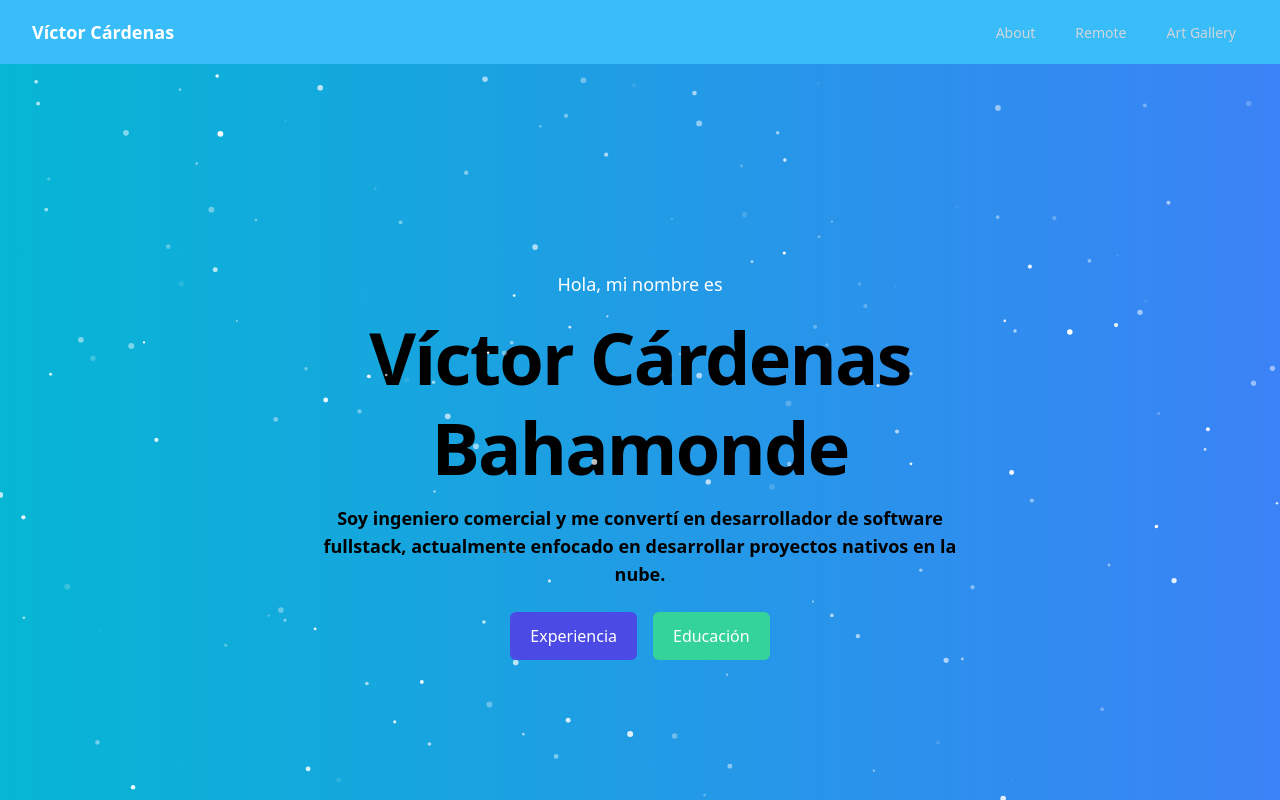
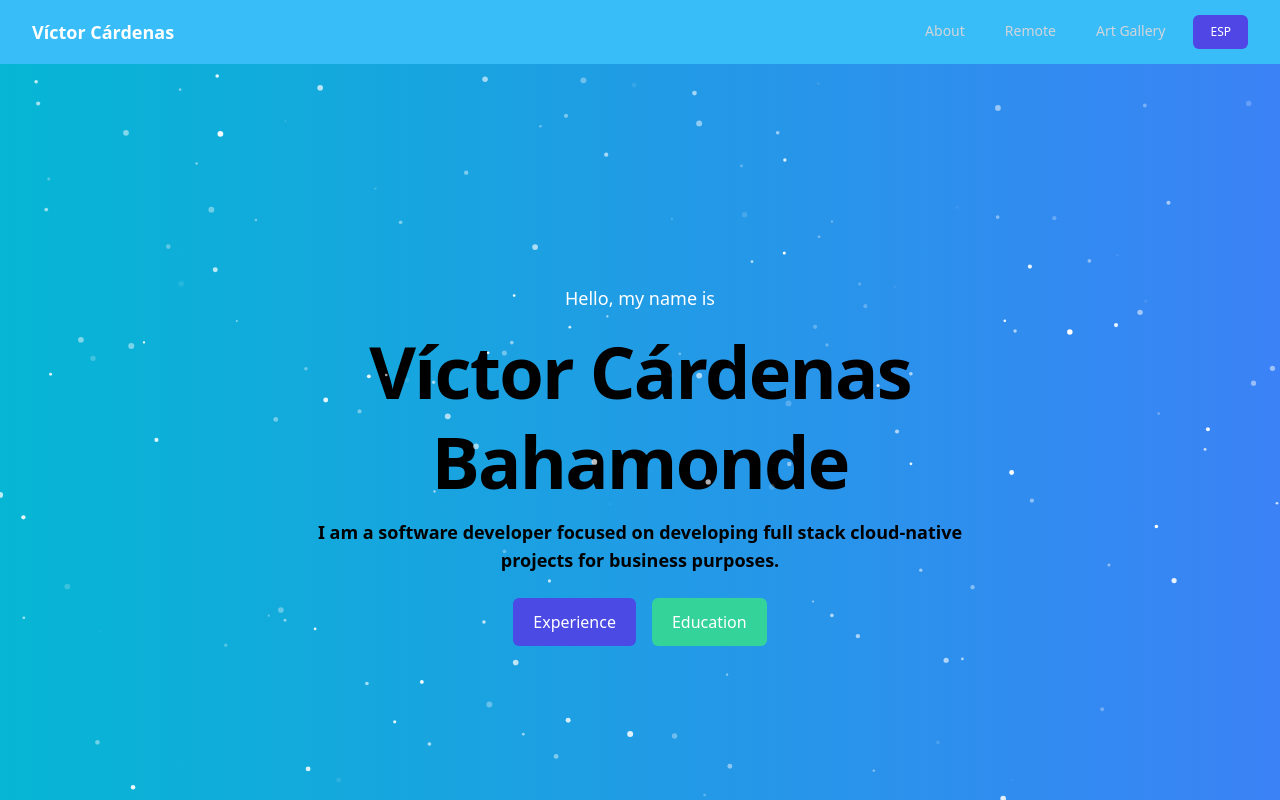
Before and after one commit to vicarb/vicarb.github.io, a Next.js app: page / in a window 1280 px wide. Shown: the top 800 px of the page. Built offline with nearby package versions, Linux system fonts and the light colour scheme.

Commit message:
added context and language functionality

```diff
--- a/components/Experience/Experience.tsx
+++ b/components/Experience/Experience.tsx
@@ -1,7 +1,9 @@
-import React from 'react';
+import React, { useContext } from 'react';
+import { LanguageContext } from '@/context/LanguageContext';
 import Link from 'next/link';
 import { Inter } from 'next/font/google';
 import { Roboto } from 'next/font/google';
+
 
 const inter = Inter({
   subsets: ['latin'],
@@ -19,22 +21,25 @@ const experienceContent = [
     company: "Webcl.",
     url: "https://vicarb.github.io/super-memory",
     date: "Enero 2022 - Presente",
-    description: "Desarrollo y mantenimiento de aplicaciones web y móviles, incluyendo un sitio de comercio electrónico y una aplicación móvil para iOS y Android."
+    descripcion: "Desarrollo y mantenimiento de aplicaciones web y móviles, incluyendo un sitio de comercio electrónico y una aplicación móvil para iOS y Android.",
+    description: "Development and maintenance of web and mobile applications, including an e-commerce site and a mobile application for iOS and Android."
   },
   {
     title: "Desarrollador Front-End",
     url: "https://vicarb.github.io/reusable-comps",
     company: "Webcl",
     date: "Septiembre 2020 - Diciembre 2021",
-    description: "Desarrollo de extensiones de Chrome y aplicaciones web para clientes corporativos."
+    descripcion: "Desarrollo de extensiones de Chrome y aplicaciones web para clientes corporativos.",
+    description: "Development of Chrome extensions and web applications for corporate clients."
   }
 ];
 
 export const Experience = () => {
+  const { english } = useContext(LanguageContext);
   return (
     <div className="py-12 bg-blue-500 opacity-75 rounded-lg">
       <div className="max-w-5xl mx-auto px-4 sm:px-6 lg:px-8">
-        <h1 className={`${roboto.className} text-3xl font-bold text-white mb-4`}>Experiencia</h1>
+        <h1 className={`${roboto.className} text-3xl font-bold text-white mb-4`}>{english ? "Experience" : "Experiencia"}</h1>
 
         <div className="space-y-8">
           {experienceContent.map((item, index) => (
@@ -44,11 +49,11 @@ export const Experience = () => {
                 <p className={`${inter.className} text-gray-400 text-sm`}>{item.date}</p>
               </div>
               <h3 className={`${inter.className} text-gray-400 text-sm mb-2`}>{item.company}</h3>
-              <p className={`${inter.className} text-white leading-6`}>{item.description}</p>
+              <p className={`${inter.className} text-white leading-6`}>{english ? item.description : item.descripcion}</p>
 
               <Link href={item.url}>
                 <h1 className="bg-white text-gray-800 py-2 px-4 rounded-md mt-4 inline-block">
-                  Visit Website
+                  {english ? "Visit Website" : "Visitar sitio web"}
                 </h1>
               </Link>
             </div>
--- a/components/FName/FName.tsx
+++ b/components/FName/FName.tsx
@@ -1,5 +1,6 @@
 
-import React from 'react'
+import React, { useContext} from 'react'
+import { LanguageContext } from '@/context/LanguageContext';
 import { motion } from "framer-motion"
 import { Experience } from '../Experience/Experience';
 
@@ -11,6 +12,8 @@ function scrollToSection(sectionId: string) {
 }
 
 export const FName = () => {
+  const { english } = useContext(LanguageContext);
+  console.log("this is english from fname", english);
 
   function handleLinkClick(event: React.MouseEvent<HTMLAnchorElement>, sectionId: string) {
     event.preventDefault();
@@ -19,17 +22,28 @@ export const FName = () => {
 
   return (
     <section className="py-24 flex items-center min-h-screen justify-center bg-gradient-to-r from-cyan-500 to-blue-500">
-  <motion.div className="mx-auto max-w-[43rem]" initial={{ opacity: 0, scale: 0.5 }}
+    <motion.div
+      className="mx-auto max-w-[43rem]"
+      initial={{ opacity: 0, scale: 0.5 }}
       animate={{ opacity: 1, scale: 1 }}
       transition={{
         duration: 0.8,
         delay: 0.5,
-        ease: [0, 0.71, 0.2, 1.01]
-      }}>
+        ease: [0, 0.71, 0.2, 1.01],
+      }}
+    >
       <div className="text-center">
-    <p className="text-lg font-medium leading-8 text-white">Hola, mi nombre es</p>
-      <h1 className="mt-3 text-[4.5rem] font-bold leading-tight tracking-tight text-black">Víctor Cárdenas Bahamonde</h1>
-      <p className="mt-3 text-lg font-semibold text-black">Soy ingeniero comercial  y me convertí en desarrollador de software fullstack, actualmente enfocado en desarrollar proyectos nativos en la nube.</p>
+        <p className="text-lg font-medium leading-8 text-white">
+          {english ? "Hello, my name is" : "Hola, mi nombre es"}
+        </p>
+        <h1 className="mt-3 text-[4.5rem] font-bold leading-tight tracking-tight text-black">
+          Víctor Cárdenas Bahamonde
+        </h1>
+        <p className="mt-3 text-lg font-semibold text-black">
+          {english
+            ? "I am a software developer focused on developing full stack cloud-native projects for business purposes."
+            : "Soy ingeniero comercial  y me convertí en desarrollador de software fullstack, actualmente enfocado en desarrollar proyectos nativos en la nube."}
+        </p>
       </div>
 
       <div className="mt-6 flex items-center justify-center gap-4">
@@ -37,14 +51,18 @@ export const FName = () => {
           href="#experience-section"
           onClick={(event) => handleLinkClick(event, "experience-section")}
           className="transform rounded-md bg-indigo-600/95 px-5 py-3 font-medium text-white transition-colors hover:bg-indigo-700"
-        >Experiencia
+        >
+          {english ? "Experience" : "Experiencia"}
         </a>
-      <a href="#experience-section" onClick={(event) => handleLinkClick(event, "education-section") }className="bg-emerald-400 transform rounded-md text-white px-5 py-3 font-medium text-slate-900 transition-colors hover:bg-emerald-300">Educación </a>
-
+        <a
+          href="#education-section"
+          onClick={(event) => handleLinkClick(event, "education-section")}
+          className="bg-emerald-400 transform rounded-md text-white px-5 py-3 font-medium text-slate-900 transition-colors hover:bg-emerald-300"
+        >
+          {english ? "Education" : "Educación"}
+        </a>
       </div>
-
     </motion.div>
-
   </section>
   )
 }
--- a/components/Navbar/Navbar.tsx
+++ b/components/Navbar/Navbar.tsx
@@ -1,10 +1,20 @@
 import Link from 'next/link';
+import { useContext } from 'react';
+import { LanguageContext } from '@/context/LanguageContext';
 
 const Navbar = () => {
+  const { english, setEnglish } = useContext(LanguageContext);
+  console.log("this is english", english);
+
+
+  const handleLanguageToggle = () => {
+    setEnglish(!english);
+  };
   return (
     <section>
     <nav className="bg-sky-400 a"> {/* Add a z-index value */}
       <div className="max-w-7xl mx-auto px-4 sm:px-6 lg:px-8">
+
         <div className="flex items-center justify-between h-16">
           <div className="flex-shrink-0">
             <Link href="/" passHref>
@@ -22,7 +32,15 @@ const Navbar = () => {
               <Link href="https://vicarb.github.io/art-gall" passHref>
                 <span className="text-gray-300 hover:text-white px-3 py-2 rounded-md text-sm font-medium">Art Gallery</span>
               </Link>
+              <button
+      className="inline-flex items-center px-4 py-2 border border-transparent text-base text-xs rounded-md text-white bg-indigo-600 hover:bg-indigo-700 focus:outline-none focus:ring-2 focus:ring-offset-2 focus:ring-indigo-500"
+      onClick={handleLanguageToggle}
+      >
+      {english ? "ESP" : "ENG"}
+    </button>
+
             </div>
+
           </div>
         </div>
       </div>
--- /dev/null
+++ b/context/LanguageContext.tsx
@@ -0,0 +1,27 @@
+import React, { createContext, useState } from "react";
+
+type LanguageContextType = {
+  english: boolean;
+  setEnglish: (english: boolean) => void;
+};
+
+export const LanguageContext = createContext<LanguageContextType>({
+  english: false,
+  setEnglish: () => {},
+});
+
+type LanguageProviderProps = {
+  children: React.ReactNode;
+};
+
+export const LanguageProvider: React.FC<LanguageProviderProps> = ({
+  children,
+}: LanguageProviderProps) => {
+  const [english, setEnglish] = useState<boolean>(true);
+
+  return (
+    <LanguageContext.Provider value={{ english, setEnglish }}>
+      {children}
+    </LanguageContext.Provider>
+  );
+};
--- a/pages/_app.tsx
+++ b/pages/_app.tsx
@@ -1,6 +1,12 @@
 import '@/styles/globals.css'
 import type { AppProps } from 'next/app'
+import { LanguageProvider } from '@/context/LanguageContext'
 
-export default function App({ Component, pageProps }: AppProps) {
-  return <Component {...pageProps} />
+
+export default function MyApp({ Component, pageProps }: AppProps) {
+  return (
+    <LanguageProvider>
+      <Component {...pageProps} />
+    </LanguageProvider>
+  );
 }
--- a/pages/index.tsx
+++ b/pages/index.tsx
@@ -165,7 +165,7 @@ export default function Home() {
       <section id="education-section" className='pt-8'>
       <Education/>
       </section>
-      <section className='bg-blue-500 rounded-md mt-12 opacity-75'>
+      <section className='bg-blue-500 rounded-md mt-12 opacity-80'>
       <Contact/>
       </section>
 
```
Lines whose indentation alone changed are shown as unchanged.
